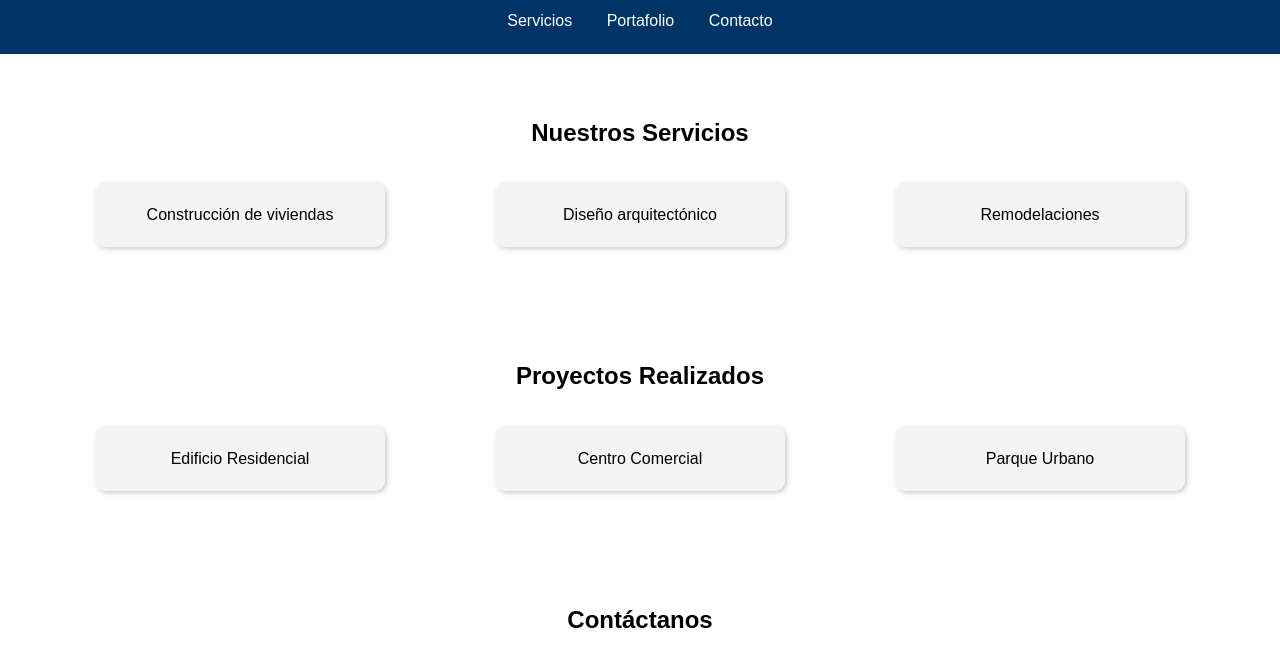
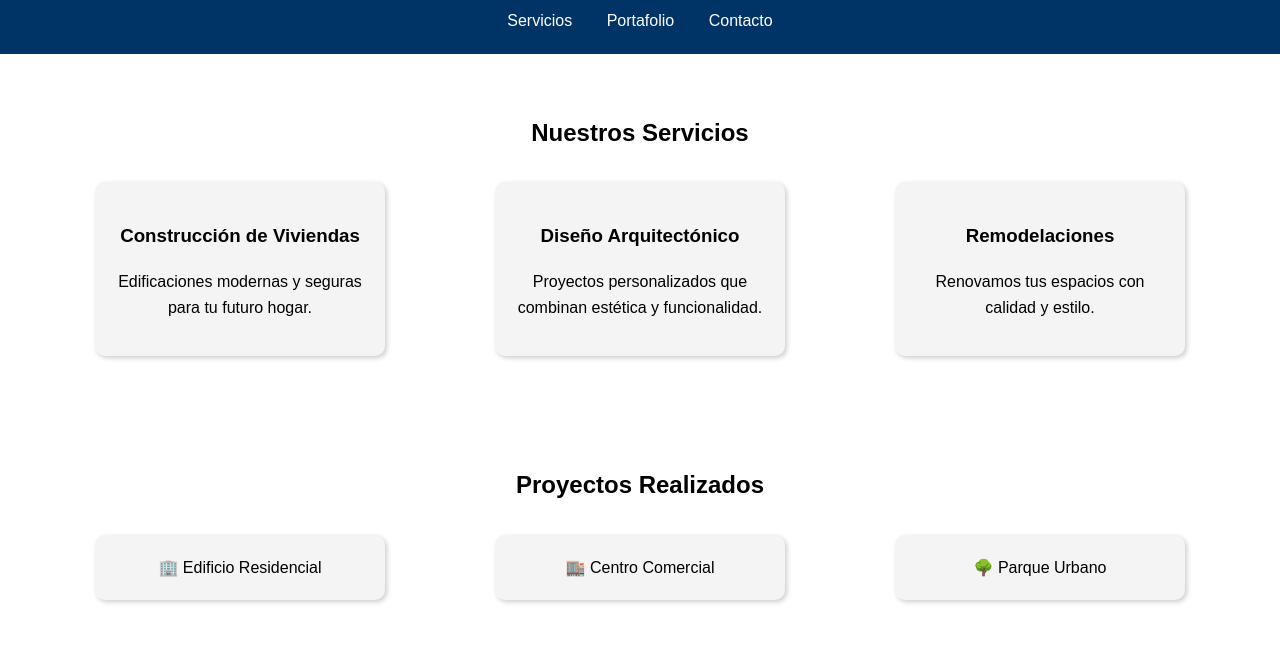
Before and after one commit to bigotes24/rinoconstrucora, a plain HTML site: page index.html in a window 1280 px wide. Shown: the part 106-770 px from the top of the page. Drawn offline with Linux system fonts and the light colour scheme; files that its build step writes are made by us from their sources; a script that the page names is missing.

Commit message:
Update index.html

```diff
--- a/index.html
+++ b/index.html
@@ -4,7 +4,9 @@
   <meta charset="UTF-8">
   <meta name="viewport" content="width=device-width, initial-scale=1.0">
   <title>Constructora XYZ</title>
-  <!-- Vinculamos el archivo CSS externo -->
+  <!-- Fuente elegante de Google Fonts -->
+  <link href="https://fonts.googleapis.com/css2?family=Poppins:wght@400;600;700&display=swap" rel="stylesheet">
+  <!-- Vinculamos CSS -->
   <link rel="stylesheet" href="css/style.css">
 </head>
 <body>
@@ -23,9 +25,18 @@
   <section id="servicios">
     <h2>Nuestros Servicios</h2>
     <div class="servicios">
-      <div class="card">Construcción de viviendas</div>
-      <div class="card">Diseño arquitectónico</div>
-      <div class="card">Remodelaciones</div>
+      <div class="card">
+        <h3>Construcción de Viviendas</h3>
+        <p>Edificaciones modernas y seguras para tu futuro hogar.</p>
+      </div>
+      <div class="card">
+        <h3>Diseño Arquitectónico</h3>
+        <p>Proyectos personalizados que combinan estética y funcionalidad.</p>
+      </div>
+      <div class="card">
+        <h3>Remodelaciones</h3>
+        <p>Renovamos tus espacios con calidad y estilo.</p>
+      </div>
     </div>
   </section>
 
@@ -33,9 +44,9 @@
   <section id="portafolio">
     <h2>Proyectos Realizados</h2>
     <div class="portafolio">
-      <div class="card">Edificio Residencial</div>
-      <div class="card">Centro Comercial</div>
-      <div class="card">Parque Urbano</div>
+      <div class="card">🏢 Edificio Residencial</div>
+      <div class="card">🏬 Centro Comercial</div>
+      <div class="card">🌳 Parque Urbano</div>
     </div>
   </section>
 
@@ -55,7 +66,7 @@
     <p>© 2025 Constructora XYZ - Todos los derechos reservados</p>
   </footer>
 
-  <!-- Vinculamos el archivo JavaScript externo -->
+  <!-- Vinculamos JS -->
   <script src="js/script.js"></script>
 </body>
 </html>
```
